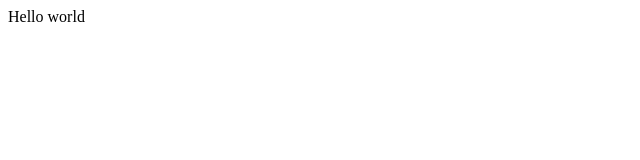
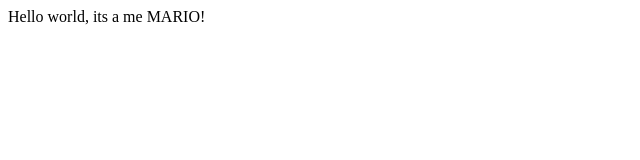
Before and after one commit to prt2000/project, a plain HTML site: page index.html in a window 1280 px wide. Shown: the whole page, without its empty margins (0-640 px from the left). Drawn offline with Linux system fonts and the light colour scheme.

Commit message:
Modified to mario

```diff
--- a/index.html
+++ b/index.html
@@ -1,6 +1,6 @@
 <html>
 <Header><title>My Webpage</title></header>
 <body>
-Hello world
+Hello world, its a me MARIO!
 </body>
 </html>
```
